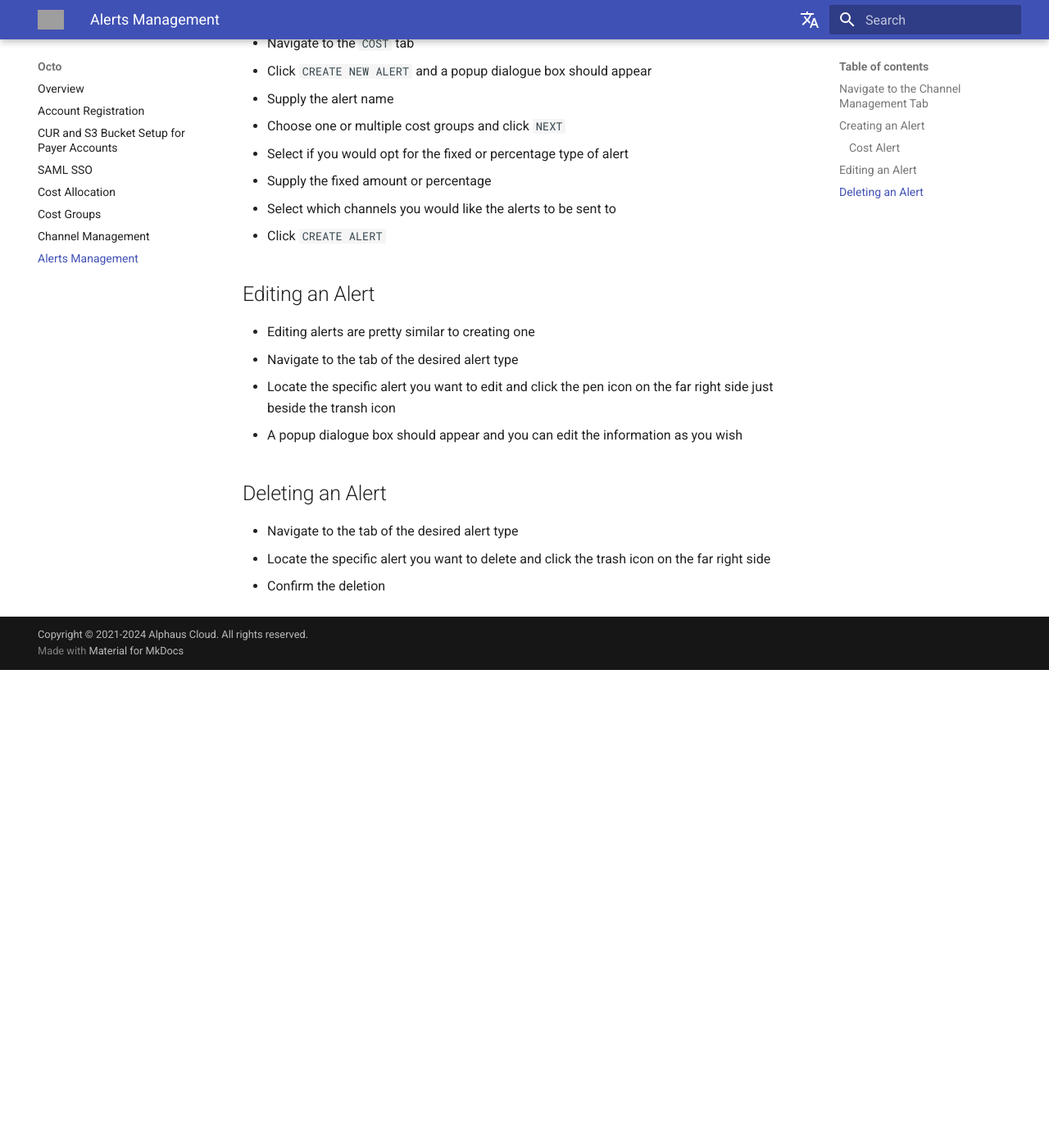
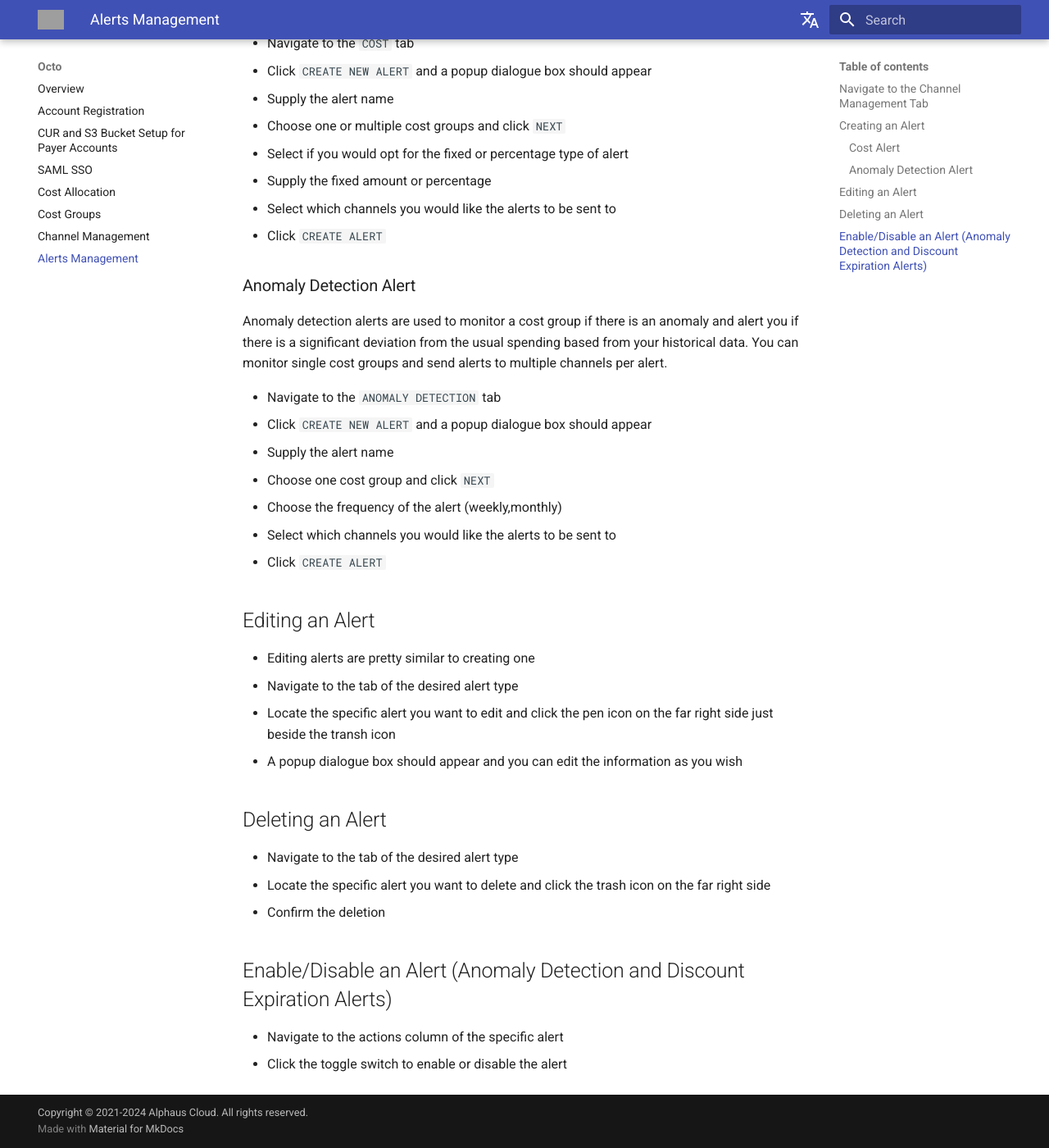
Before and after one commit to alphauslabs/tmpdocs, an MkDocs documentation site: the page built from docs/octo/alerts-management.md, in a window 1280 px wide and 1400 px high, scrolled down 772 px. Shown: the whole window at 82% size. Built offline with MkDocs 1.6.1 and Material for MkDocs 9.7.7, drawn with Linux system fonts in a browser that asks for light colours; comment, search, counter and statistics services are not loaded; before the commit the page ends 1589 px from its top, so only the background shows below that; grey boxes are pictures that could not be loaded.

Commit message:
anomaly detection alert

```diff
--- a/docs/octo/alerts-management.md
+++ b/docs/octo/alerts-management.md
@@ -22,6 +22,17 @@ Cost alerts aide in monitoring your cost groups' daily spend. You can monitor mu
 - Click `CREATE ALERT`
 
 <!-- ### Anomaly Detection Alert -->
+### Anomaly Detection Alert
+
+Anomaly detection alerts are used to monitor a cost group if there is an anomaly and alert you if there is a significant deviation from the usual spending based from your historical data. You can monitor single cost groups and send alerts to multiple channels per alert.
+
+- Navigate to the `ANOMALY DETECTION` tab
+- Click `CREATE NEW ALERT` and a popup dialogue box should appear
+- Supply the alert name
+- Choose one cost group and click `NEXT`
+- Choose the frequency of the alert (weekly,monthly)
+- Select which channels you would like the alerts to be sent to
+- Click `CREATE ALERT`
 
 <!-- ### Discount Expiration Alert -->
 
@@ -37,3 +48,8 @@ Cost alerts aide in monitoring your cost groups' daily spend. You can monitor mu
 - Navigate to the tab of the desired alert type
 - Locate the specific alert you want to delete and click the trash icon on the far right side
 - Confirm the deletion
+
+## Enable/Disable an Alert (Anomaly Detection and Discount Expiration Alerts)
+
+- Navigate to the actions column of the specific alert
+- Click the toggle switch to enable or disable the alert
```
